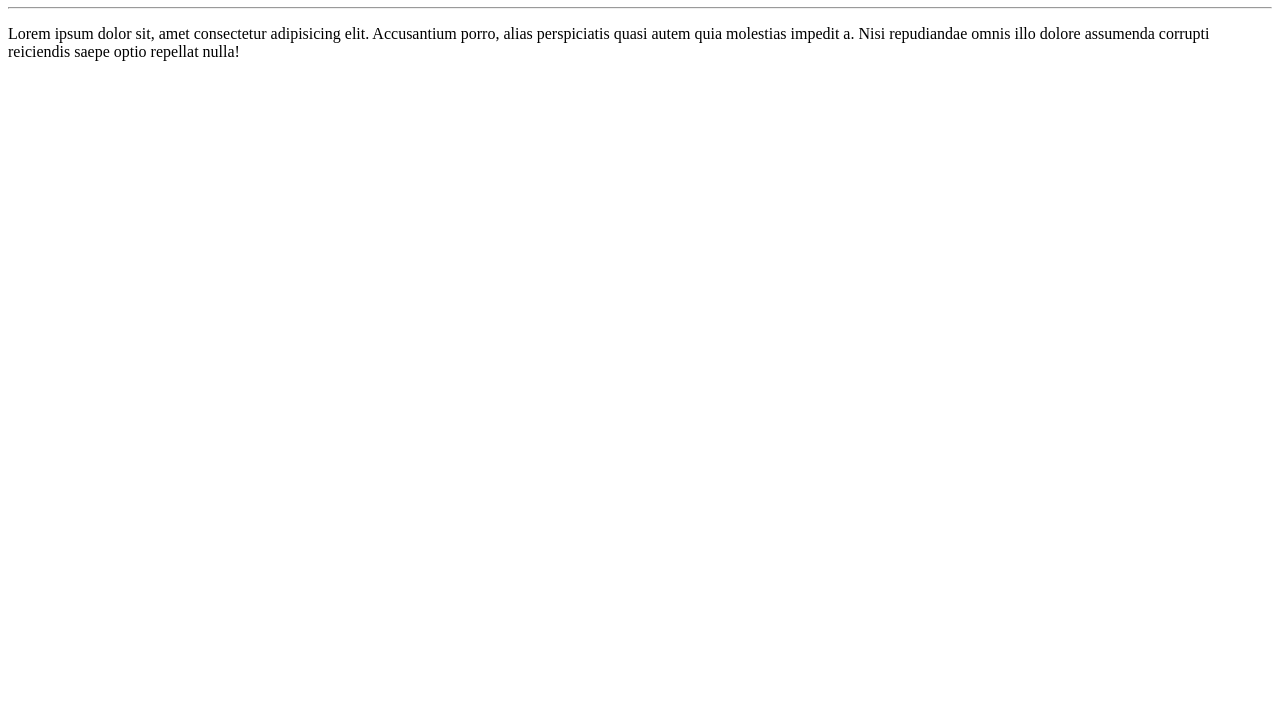
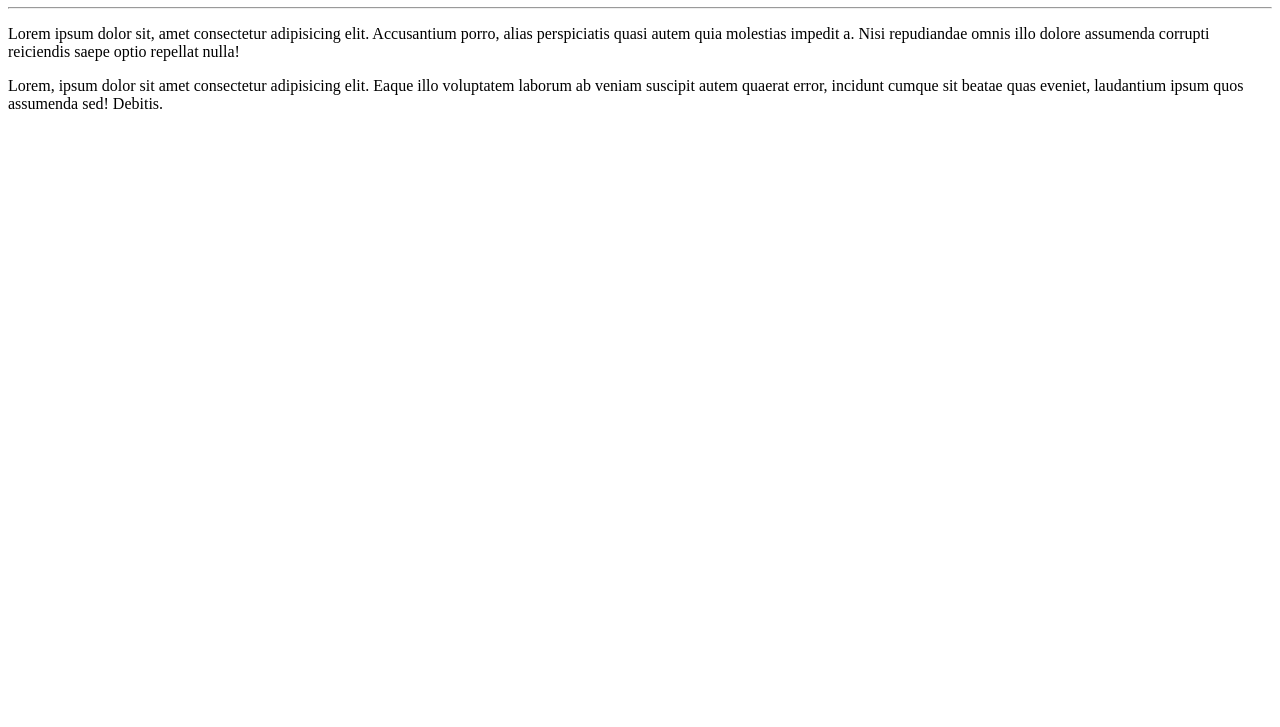
Before and after one commit to PaceliWernke/OlaMundo, a plain HTML site: page site-exemplo/index.html in a window 1280 px wide. Shown: the part 73-800 px from the top of the page. Drawn offline with Linux system fonts and the light colour scheme.

Commit message:
Adicionado um <p>

```diff
--- a/site-exemplo/index.html
+++ b/site-exemplo/index.html
@@ -9,5 +9,6 @@
   <h1>Olá, Mundo</h1>
   <hr>
   <p>Lorem ipsum dolor sit, amet consectetur adipisicing elit. Accusantium porro, alias perspiciatis quasi autem quia molestias impedit a. Nisi repudiandae omnis illo dolore assumenda corrupti reiciendis saepe optio repellat nulla!</p>
+  <p>Lorem, ipsum dolor sit amet consectetur adipisicing elit. Eaque illo voluptatem laborum ab veniam suscipit autem quaerat error, incidunt cumque sit beatae quas eveniet, laudantium ipsum quos assumenda sed! Debitis.</p>
 </body>
 </html>
```
